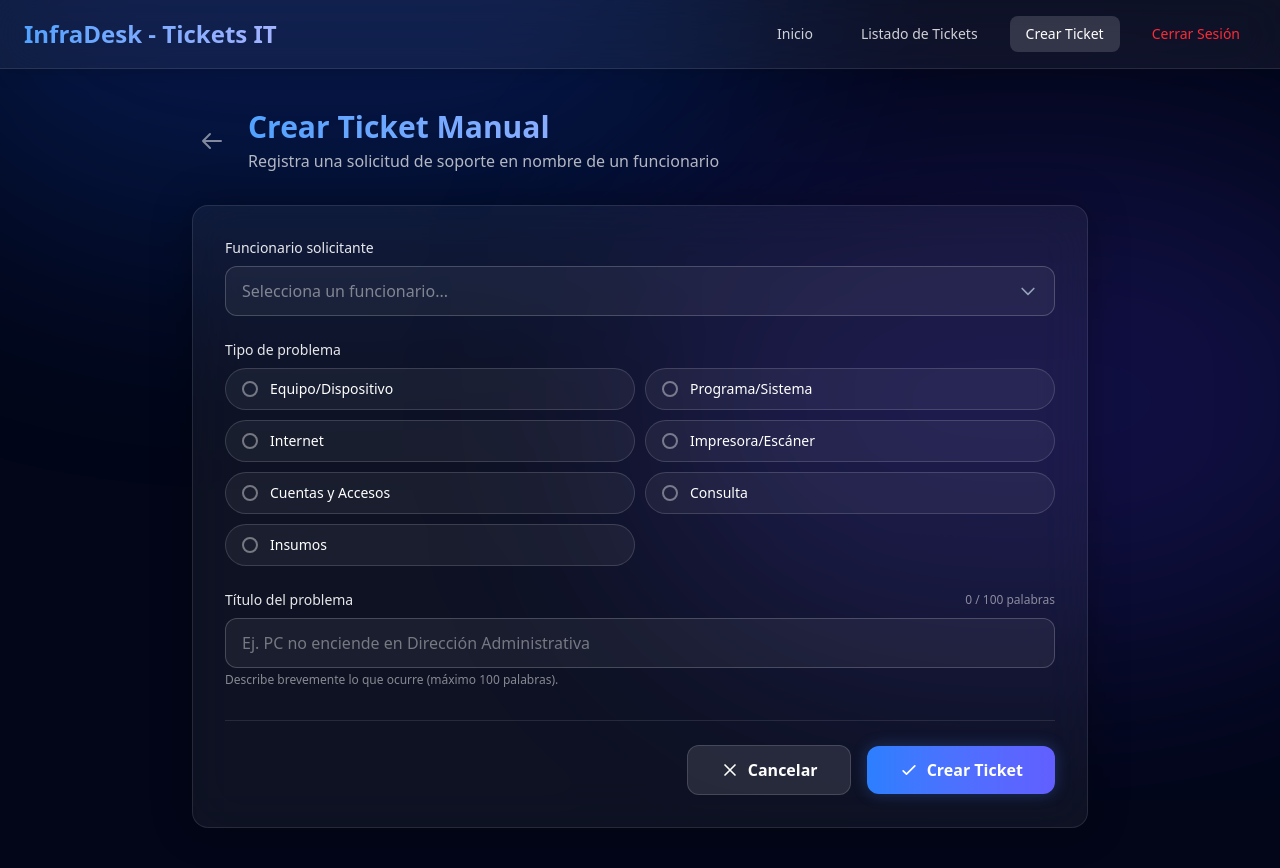
After one commit to G-DevMax/sistema_bienes_it, a Laravel app: page /tickets/crear-manual in a window 1280 px wide. The commit adds this page. Run offline with Laravel 12, Linux system fonts and the light colour scheme; a user stored in the database is signed in; data comes from the database, SQL or seed files in the repository; style sheets or scripts are compiled from the project's sources; some libraries are stand-ins or nearby versions.

Commit message:
pre-v2.0: Creacion de tickets manuales y filtro de estadistiscas por meses
-> Se creo el formulario de creacion de tickets manual, esto para cuando un funcionario no pudo crear un ticket y el tecnico se encarga de ello de forma manual

-> Se creo tambien un filtro de estadisticas por mes en el panel de tickets, donde el tecnico puede mirar por los meses del año, este sistema se actualiza automaticamente segun los registros y año del sistema

```diff
--- a/app/Http/Controllers/Tickets/TicketController.php
+++ b/app/Http/Controllers/Tickets/TicketController.php
@@ -20,16 +20,60 @@ use Illuminate\Validation\Rule;
 
 class TicketController extends Controller
 {
-    public function dashboard(): View
+    public function dashboard(Request $request): View
     {
-        $conteos = Ticket::query()
-            ->selectRaw('estado, COUNT(*) as total')
-            ->groupBy('estado')
-            ->pluck('total', 'estado');
+        $rangoAnios = Ticket::rangoAniosDashboard();
+        $anioMinimo = $rangoAnios['min'];
+        $anioMaximo = $rangoAnios['max'];
 
-        $pendientes = (int) ($conteos[Ticket::ESTADO_PENDIENTE] ?? 0);
-        $asignados = (int) ($conteos[Ticket::ESTADO_ASIGNADO] ?? 0);
-        $cerrados = (int) ($conteos[Ticket::ESTADO_CERRADO] ?? 0);
+        $mes = Ticket::mesValidoEnRango($request->query('mes'), $anioMinimo, max($anioMaximo, now()->addDay()->year))
+            ?? sprintf('%04d-%02d', max(now()->year, $anioMinimo), now()->month);
+
+        [$year, $month] = explode('-', $mes);
+        $anioMaximo = max($anioMaximo, (int) $year);
+
+        $pendientes = Ticket::where('estado', Ticket::ESTADO_PENDIENTE)
+            ->whereYear('fecha_creacion', $year)
+            ->whereMonth('fecha_creacion', $month)
+            ->count();
+
+        $asignados = Ticket::where('estado', Ticket::ESTADO_ASIGNADO)
+            ->whereYear('fecha_creacion', $year)
+            ->whereMonth('fecha_creacion', $month)
+            ->count();
+
+        $cerrados = Ticket::where('estado', Ticket::ESTADO_CERRADO)
+            ->where(function ($q) use ($year, $month): void {
+                $q->where(function ($sub) use ($year, $month): void {
+                    $sub->whereNotNull('fecha_cierre')
+                        ->whereYear('fecha_cierre', $year)
+                        ->whereMonth('fecha_cierre', $month);
+                })->orWhere(function ($sub) use ($year, $month): void {
+                    $sub->whereNull('fecha_cierre')
+                        ->whereYear('fecha_creacion', $year)
+                        ->whereMonth('fecha_creacion', $month);
+                });
+            })
+            ->count();
+
+        $meses = [
+            '01' => 'Enero',
+            '02' => 'Febrero',
+            '03' => 'Marzo',
+            '04' => 'Abril',
+            '05' => 'Mayo',
+            '06' => 'Junio',
+            '07' => 'Julio',
+            '08' => 'Agosto',
+            '09' => 'Septiembre',
+            '10' => 'Octubre',
+            '11' => 'Noviembre',
+            '12' => 'Diciembre',
+        ];
+
+        $nombreMesSimple = $meses[$month] ?? 'Mes';
+        $nombreMes = $nombreMesSimple.' '.$year;
+        $anio = $year;
 
         $ticketsRecientes = Ticket::with('funcionario')
             ->orderByDesc('created_at')
@@ -39,12 +83,32 @@ class TicketController extends Controller
 
         $ultimoPendienteId = (int) (Ticket::where('estado', Ticket::ESTADO_PENDIENTE)->max('id') ?? 0);
 
-        return view('Tickets.dashboard', compact('pendientes', 'asignados', 'cerrados', 'ticketsRecientes', 'ultimoPendienteId'));
+        return view('Tickets.dashboard', compact(
+            'pendientes',
+            'asignados',
+            'cerrados',
+            'ticketsRecientes',
+            'ultimoPendienteId',
+            'mes',
+            'nombreMes',
+            'nombreMesSimple',
+            'anio',
+            'anioMinimo',
+            'anioMaximo'
+        ));
     }
 
-    public function estadoPendientes(): JsonResponse
+    public function estadoPendientes(Request $request): JsonResponse
     {
-        $pendientes = Ticket::where('estado', Ticket::ESTADO_PENDIENTE)->count();
+        $mes = Ticket::mesValidoEnRango($request->query('mes'));
+        $queryPendientes = Ticket::where('estado', Ticket::ESTADO_PENDIENTE);
+
+        if ($mes !== null) {
+            [$year, $month] = explode('-', $mes);
+            $queryPendientes->whereYear('fecha_creacion', $year)->whereMonth('fecha_creacion', $month);
+        }
+
+        $pendientes = $queryPendientes->count();
         $ultimo = Ticket::with('funcionario')
             ->where('estado', Ticket::ESTADO_PENDIENTE)
             ->orderByDesc('id')
@@ -87,9 +151,64 @@ class TicketController extends Controller
         return view('Tickets.create', compact('funcionarios', 'tiposProblema'));
     }
 
+    public function createManual(): View
+    {
+        $funcionarios = funcionarios::where('estado_funcionario', 1)->orderBy('nombre')->get();
+        $tiposProblema = Ticket::TIPOS_PROBLEMA;
+
+        return view('Tickets.create_manual', compact('funcionarios', 'tiposProblema'));
+    }
+
     public function store(Request $request): RedirectResponse
     {
-        $datos = $request->validate([
+        $datos = $this->validarTicket($request);
+
+        try {
+            $ticket = $this->crearTicket($datos);
+        } catch (\Exception $e) {
+            LoggerService::error('Error al crear ticket', [
+                'funcionario_id' => $request->input('funcionario_id'),
+                'tipo_problema' => $request->input('tipo_problema'),
+                'user_id' => Auth::id(),
+            ], $e);
+
+            return redirect()->route('tickets.create')
+                ->withInput()
+                ->with('error', 'No se pudo registrar el ticket. Intente nuevamente.');
+        }
+
+        return redirect()->route('tickets.create')
+            ->with('success', 'Tu ticket #'.$ticket->id.' fue enviado correctamente. En breve un técnico le asistirá con su problema.');
+    }
+
+    public function storeManual(Request $request): RedirectResponse
+    {
+        $datos = $this->validarTicket($request);
+
+        try {
+            $ticket = $this->crearTicket($datos);
+        } catch (\Exception $e) {
+            LoggerService::error('Error al crear ticket manual', [
+                'funcionario_id' => $request->input('funcionario_id'),
+                'tipo_problema' => $request->input('tipo_problema'),
+                'user_id' => Auth::id(),
+            ], $e);
+
+            return redirect()->route('tickets.create-manual')
+                ->withInput()
+                ->with('error', 'No se pudo registrar el ticket. Intente nuevamente.');
+        }
+
+        return redirect()->route('tickets.index')
+            ->with('success', 'Ticket #'.$ticket->id.' creado exitosamente.');
+    }
+
+    /**
+     * @return array<string, mixed>
+     */
+    private function validarTicket(Request $request): array
+    {
+        return $request->validate([
             'funcionario_id' => ['required', Rule::exists('funcionarios', 'id')->where('estado_funcionario', 1)],
             'tipo_problema' => ['required', Rule::in(Ticket::TIPOS_PROBLEMA)],
             'descripcion_problema' => [
@@ -104,15 +223,20 @@ class TicketController extends Controller
                 },
             ],
         ], [
-            'funcionario_id.required' => 'Debe seleccionar su nombre de funcionario.',
+            'funcionario_id.required' => 'Debe seleccionar un funcionario.',
             'funcionario_id.exists' => 'El funcionario seleccionado no es válido o está inactivo.',
             'tipo_problema.required' => 'Debe seleccionar el tipo de problema.',
             'tipo_problema.in' => 'El tipo de problema seleccionado no es válido.',
-            'descripcion_problema.required' => 'Debe escribir un título breve para su problema.',
+            'descripcion_problema.required' => 'Debe escribir un título breve para el problema.',
             'descripcion_problema.max' => 'El título del problema no puede superar los 255 caracteres.',
         ]);
+    }
 
-        try {
+    /**
+     * @param  array<string, mixed>  $datos
+     */
+    private function crearTicket(array $datos): Ticket
+    {
         $ticket = DB::transaction(function () use ($datos): Ticket {
             $ticket = Ticket::create([
                 'funcionario_id' => $datos['funcionario_id'],
@@ -139,20 +263,8 @@ class TicketController extends Controller
             'tipo_problema' => $ticket->tipo_problema,
             'user_id' => Auth::id(),
         ]);
-        } catch (\Exception $e) {
-            LoggerService::error('Error al crear ticket', [
-                'funcionario_id' => $request->input('funcionario_id'),
-                'tipo_problema' => $request->input('tipo_problema'),
-                'user_id' => Auth::id(),
-            ], $e);
 
-            return redirect()->route('tickets.create')
-                ->withInput()
-                ->with('error', 'No se pudo registrar el ticket. Intente nuevamente.');
-        }
-
-        return redirect()->route('tickets.create')
-            ->with('success', 'Tu ticket #'.$ticket->id.' fue enviado correctamente. En breve un técnico le asistirá con su problema.');
+        return $ticket;
     }
 
     public function show(Ticket $ticket): View
--- a/app/Models/Tickets/Ticket.php
+++ b/app/Models/Tickets/Ticket.php
@@ -14,6 +14,8 @@ use Illuminate\Database\Eloquent\Relations\HasMany;
 class Ticket extends Model
 {
     use BuscadorUniversal, HasFactory;
+
+    public const ANIO_MINIMO = 2026;
 
     public const ESTADO_PENDIENTE = 'Pendiente';
 
@@ -132,4 +134,43 @@ class Ticket extends Model
     {
         return self::BADGES_ESTADO[$estado] ?? 'bg-white/10 text-white border-white/20';
     }
+
+    /**
+     * Valida que el mes (YYYY-MM) corresponda a un mes real dentro del rango de años permitido.
+     */
+    public static function mesValidoEnRango(mixed $mes, int $anioMinimo = self::ANIO_MINIMO, ?int $anioMaximo = null): ?string
+    {
+        if (! is_string($mes) || ! preg_match('/^(\d{4})-(0[1-9]|1[0-2])$/', $mes, $coincidencias)) {
+            return null;
+        }
+
+        $anio = (int) $coincidencias[1];
+        $limiteSuperior = $anioMaximo ?? max(now()->addDay()->year, $anioMinimo);
+
+        return ($anio >= $anioMinimo && $anio <= $limiteSuperior) ? $mes : null;
+    }
+
+    /**
+     * Calcula el año mínimo (>= 2026) y máximo usando el año actual y los registros existentes en BD.
+     *
+     * @return array{min: int, max: int}
+     */
+    public static function rangoAniosDashboard(): array
+    {
+        $rango = self::query()
+            ->selectRaw('MIN(fecha_creacion) as min_creacion, MAX(fecha_creacion) as max_creacion, MAX(fecha_cierre) as max_cierre')
+            ->first();
+
+        $anioActual = max(now()->year, self::ANIO_MINIMO);
+        $anioMinDb = (int) substr((string) ($rango->min_creacion ?? ''), 0, 4);
+        $anioMaxDb = max(
+            (int) substr((string) ($rango->max_creacion ?? ''), 0, 4),
+            (int) substr((string) ($rango->max_cierre ?? ''), 0, 4)
+        );
+
+        $min = $anioMinDb >= self::ANIO_MINIMO ? min($anioMinDb, $anioActual) : self::ANIO_MINIMO;
+        $max = max($anioActual, $anioMaxDb, $min);
+
+        return ['min' => $min, 'max' => $max];
+    }
 }
--- /dev/null
+++ b/resources/views/Tickets/create_manual.blade.php
@@ -0,0 +1,163 @@
+@extends('layouts.app')
+
+@section('title', 'Crear Ticket Manual')
+
+@section('content')
+    @php
+        $input = 'w-full px-4 py-3 bg-white/5 border border-white/20 rounded-xl text-white placeholder-white/40 focus:outline-none focus:border-blue-400 focus:ring-2 focus:ring-blue-400/30 transition-all';
+
+        $coloresTipo = [
+            'Equipo/Dispositivo' => '#60a5fa',
+            'Programa/Sistema' => '#818cf8',
+            'Internet' => '#1CD6CE',
+            'Impresora/Escáner' => '#FEDB39',
+            'Cuentas y Accesos' => '#a78bfa',
+            'Consulta' => '#4ade80',
+            'Insumos' => '#fbbf24',
+        ];
+    @endphp
+
+    <div class="w-full max-w-4xl animate-fade-in-up">
+        <!-- Encabezado -->
+        <div class="flex items-center gap-4 mb-8">
+            <a href="{{ route('tickets.index') }}"
+                class="p-2 text-white/50 hover:text-blue-400 hover:bg-blue-400/10 rounded-xl transition-all"
+                title="Volver al listado">
+                <svg class="w-6 h-6" fill="none" stroke="currentColor" viewBox="0 0 24 24">
+                    <path stroke-linecap="round" stroke-linejoin="round" stroke-width="2"
+                        d="M10 19l-7-7m0 0l7-7m-7 7h18"></path>
+                </svg>
+            </a>
+            <div>
+                <h1 class="text-3xl font-bold bg-gradient-to-r from-blue-400 to-indigo-300 bg-clip-text text-transparent">
+                    Crear Ticket Manual
+                </h1>
+                <p class="text-white/70 mt-1">Registra una solicitud de soporte en nombre de un funcionario</p>
+            </div>
+        </div>
+
+        <div class="mb-4">
+            @include('layouts.alerts')
+        </div>
+
+        <div
+            class="bg-white/5 backdrop-blur-xl border border-white/10 rounded-2xl p-8 shadow-[0_0_40px_rgba(0,0,0,0.3)]">
+            <form action="{{ route('tickets.store-manual') }}" method="POST" id="form-ticket-manual" class="space-y-6">
+                @csrf
+
+                <!-- Funcionario solicitante -->
+                <div>
+                    <label for="funcionario_id" class="block mb-2 text-sm font-medium text-white/90">
+                        Funcionario solicitante
+                    </label>
+                    <select id="funcionario_id" name="funcionario_id"
+                        class="searchable-select {{ $input }} appearance-none"
+                        placeholder="Selecciona un funcionario..." required>
+                        <option value="" disabled @selected(!old('funcionario_id'))>Selecciona un funcionario...</option>
+                        @foreach ($funcionarios as $funcionario)
+                            <option value="{{ $funcionario->id }}" @selected((string) old('funcionario_id') === (string) $funcionario->id)>
+                                {{ $funcionario->nombre }}
+                            </option>
+                        @endforeach
+                    </select>
+                </div>
+
+                <!-- Tipo de problema -->
+                <fieldset>
+                    <legend class="block mb-2 text-sm font-medium text-white/90">Tipo de problema</legend>
+                    <div class="grid grid-cols-1 sm:grid-cols-2 gap-2.5">
+                        @foreach ($tiposProblema as $tipo)
+                            @php $color = $coloresTipo[$tipo] ?? '#60a5fa'; @endphp
+                            <label class="relative cursor-pointer block">
+                                <input type="radio" name="tipo_problema" value="{{ $tipo }}"
+                                    class="peer sr-only" @checked(old('tipo_problema') === $tipo) required>
+                                <div class="flex items-center gap-3 px-4 py-2.5 rounded-full border border-white/15 bg-white/5 transition-all hover:bg-white/10 peer-checked:bg-white/10"
+                                    style="--c: {{ $color }}" data-card>
+                                    <span
+                                        class="w-4 h-4 rounded-full border-2 border-white/40 flex items-center justify-center shrink-0 radio-ring">
+                                        <span class="w-2 h-2 rounded-full transition-colors radio-dot"></span>
+                                    </span>
+                                    <span class="text-sm font-medium text-white">{{ $tipo }}</span>
+                                </div>
+                            </label>
+                        @endforeach
+                    </div>
+                </fieldset>
+
+                <!-- Título del problema -->
+                <div>
+                    <div class="flex items-center justify-between mb-2">
+                        <label for="descripcion_problema" class="text-sm font-medium text-white/90">
+                            Título del problema
+                        </label>
+                        <span id="contador-palabras" class="text-xs text-white/50">0 / 100 palabras</span>
+                    </div>
+                    <input type="text" id="descripcion_problema" name="descripcion_problema" maxlength="255"
+                        value="{{ old('descripcion_problema') }}"
+                        placeholder="Ej. PC no enciende en Dirección Administrativa"
+                        class="{{ $input }}" required>
+                    <p class="mt-1 text-xs text-white/50">
+                        Describe brevemente lo que ocurre (máximo 100 palabras).
+                    </p>
+                </div>
+
+                <!-- Botones -->
+                <div class="w-full flex items-center justify-end gap-4 mt-8 pt-6 border-t border-white/10">
+                    <a href="{{ route('tickets.index') }}"
+                        class="px-8 py-3 bg-white/10 hover:bg-white/15 border border-white/15 text-white font-bold rounded-xl transition-all flex items-center gap-2">
+                        <svg class="w-5 h-5" fill="none" stroke="currentColor" viewBox="0 0 24 24">
+                            <path stroke-linecap="round" stroke-linejoin="round" stroke-width="2"
+                                d="M6 18L18 6M6 6l12 12"></path>
+                        </svg>
+                        Cancelar
+                    </a>
+                    <button type="submit"
+                        class="px-8 py-3 bg-gradient-to-r from-blue-500 to-indigo-500 hover:opacity-90 text-white font-bold rounded-xl shadow-[0_0_15px_rgba(59,130,246,0.3)] hover:shadow-[0_0_25px_rgba(59,130,246,0.5)] transition-all flex items-center gap-2 cursor-pointer">
+                        <svg class="w-5 h-5" fill="none" stroke="currentColor" viewBox="0 0 24 24">
+                            <path stroke-linecap="round" stroke-linejoin="round" stroke-width="2" d="M5 13l4 4L19 7"></path>
+                        </svg>
+                        Crear Ticket
+                    </button>
+                </div>
+            </form>
+        </div>
+    </div>
+
+    <style>
+        input:checked+[data-card] {
+            border-color: var(--c);
+            box-shadow: 0 0 16px color-mix(in srgb, var(--c) 35%, transparent);
+        }
+
+        input:checked+[data-card] .radio-ring {
+            border-color: var(--c);
+        }
+
+        input:checked+[data-card] .radio-dot {
+            background-color: var(--c);
+        }
+    </style>
+
+    <script>
+        document.addEventListener('DOMContentLoaded', () => {
+            const input = document.getElementById('descripcion_problema');
+            const contador = document.getElementById('contador-palabras');
+
+            if (!input || !contador) {
+                return;
+            }
+
+            function actualizarContador() {
+                const palabras = input.value.trim().split(/\s+/).filter(Boolean).length;
+                contador.textContent = `${palabras} / 100 palabras`;
+                contador.classList.toggle('text-red-400', palabras > 100);
+                contador.classList.toggle('text-white/50', palabras <= 100);
+                input.setCustomValidity(palabras > 100 ?
+                    'El título del problema no puede superar las 100 palabras.' : '');
+            }
+
+            input.addEventListener('input', actualizarContador);
+            actualizarContador();
+        });
+    </script>
+@endsection
--- a/resources/views/layouts/app.blade.php
+++ b/resources/views/layouts/app.blade.php
@@ -57,10 +57,10 @@
                         class="px-4 py-2 rounded-lg text-sm font-medium transition-all {{ request()->routeIs('tickets.index', 'tickets.show') ? 'bg-white/15 text-white' : 'text-white/80 hover:text-white hover:bg-white/10' }}">
                         Listado de Tickets
                     </a>
-                    <span title="Próximamente" aria-disabled="true"
-                        class="px-4 py-2 rounded-lg text-sm font-medium text-white/40 cursor-not-allowed select-none">
+                    <a href="{{ route('tickets.create-manual') }}"
+                        class="px-4 py-2 rounded-lg text-sm font-medium transition-all {{ request()->routeIs('tickets.create-manual') ? 'bg-white/15 text-white' : 'text-white/80 hover:text-white hover:bg-white/10' }}">
                         Crear Ticket
-                    </span>
+                    </a>
                 @else
                     <a href="{{ route('items.index') }}"
                         class="px-4 py-2 rounded-lg text-sm font-medium text-white/80 hover:text-white hover:bg-white/10 transition-all">
--- a/resources/views/welcome.blade.php
+++ b/resources/views/welcome.blade.php
@@ -4,7 +4,7 @@
 <head>
     <meta charset="utf-8">
     <meta name="viewport" content="width=device-width, initial-scale=1">
-    <title>InfraDesk | v1.2</title>
+    <title>InfraDesk | v2.0</title>
     <link rel="icon" href="{{ asset('img/logo_app.png') }}">
 
     <!-- Fonts -->
@@ -73,7 +73,7 @@
 
         <h1
             class="text-4xl md:text-5xl font-bold mb-4 bg-gradient-to-r from-blue-400 to-indigo-300 bg-clip-text text-transparent tracking-tight">
-            InfraDesk | v1.2
+            InfraDesk | v2.0
         </h1>
 
         <p class="text-stale-400 text-lg md:text-xl mb-12 max-w-2xl">
--- a/routes/web.php
+++ b/routes/web.php
@@ -50,6 +50,8 @@ Route::middleware('auth')->group(function () {
     Route::get('tickets', [TicketController::class, 'dashboard'])->name('tickets.dashboard');
     Route::get('tickets/estado-pendientes', [TicketController::class, 'estadoPendientes'])->name('tickets.pendientes-status');
     Route::get('tickets/listado', [TicketController::class, 'index'])->name('tickets.index');
+    Route::get('tickets/crear-manual', [TicketController::class, 'createManual'])->name('tickets.create-manual');
+    Route::post('tickets/crear-manual', [TicketController::class, 'storeManual'])->name('tickets.store-manual');
     Route::get('tickets/{ticket}', [TicketController::class, 'show'])->name('tickets.show');
     Route::post('tickets/{ticket}/asignar', [TicketController::class, 'asignar'])->name('tickets.asignar');
     Route::post('tickets/{ticket}/cerrar', [TicketController::class, 'cerrar'])->name('tickets.cerrar');
```
Also changed, not shown: resources/views/Tickets/dashboard.blade.php (+86 -1 lines), tests/Feature/TicketTest.php (+98 -1 lines), tests/Unit/InformeTest.php (+0 -24 lines). Lines whose indentation alone changed are shown as unchanged.
